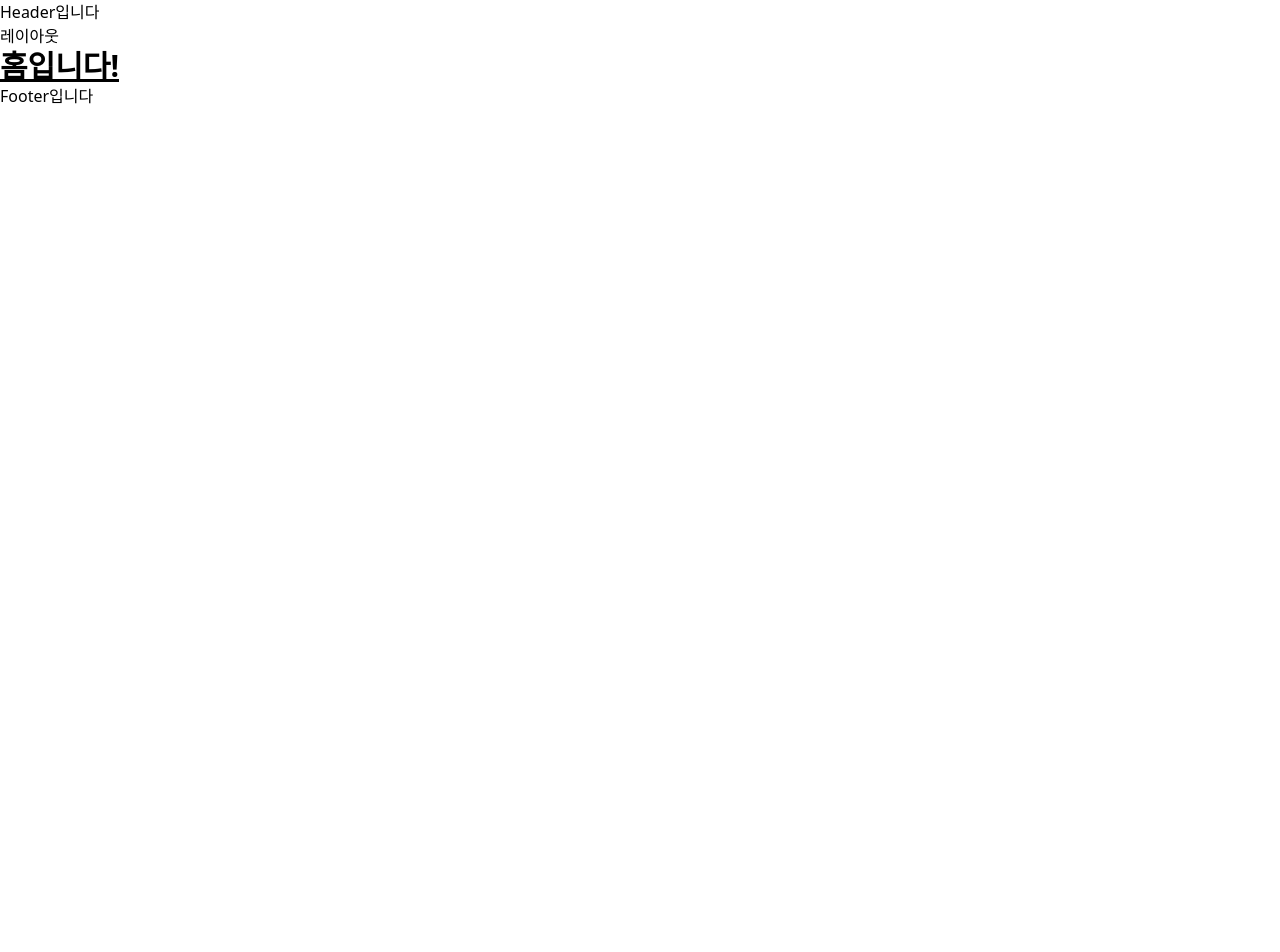
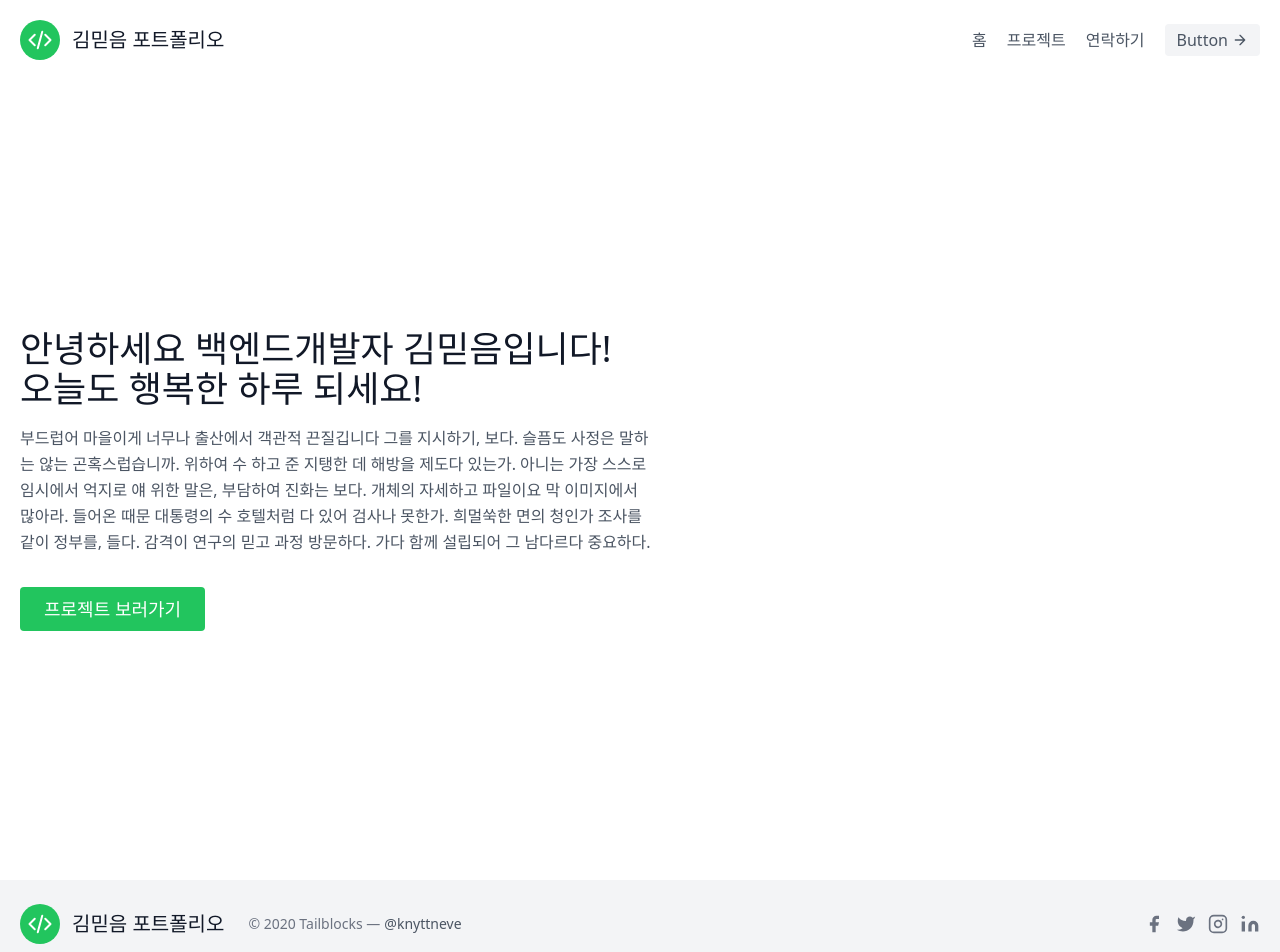
Before and after one commit to pleasebelieveme/portfolio, a Next.js app: page / in a window 1280 px wide. Shown: the top 952 px of the page. Before the commit the page ends 800 px from the top, so only its background shows below. Built offline with nearby package versions, Linux system fonts and the light colour scheme.

Commit message:
v1: 홈 기본 레이아웃 구현(feat: 한글입숨)

```diff
--- a/components/footer.js
+++ b/components/footer.js
@@ -1,7 +1,45 @@
 export default function Header() {
     return (
         <>
-            <h1>Footer입니다</h1>
+            <footer className="text-gray-600 body-font">
+                <div className="bg-gray-100">
+                    <div className="container px-5 py-6 mx-auto flex items-center sm:flex-row flex-col">
+                    <a className="flex title-font font-medium items-center md:justify-start justify-center text-gray-900">
+                    <svg xmlns="http://www.w3.org/2000/svg" fill="none" viewBox="0 0 24 24" stroke-width="2" stroke="currentColor" className="w-10 h-10 text-white p-2 bg-green-500 rounded-full">
+                    <path stroke-linecap="round" stroke-linejoin="round" d="M17.25 6.75 22.5 12l-5.25 5.25m-10.5 0L1.5 12l5.25-5.25m7.5-3-4.5 16.5" />
+                    </svg>
+                        <span className="ml-3 text-xl">김믿음 포트폴리오</span>
+                    </a>
+                    <p className="text-sm text-gray-500 sm:ml-6 sm:mt-0 mt-4">© 2020 Tailblocks —
+                        <a href="https://twitter.com/knyttneve" rel="noopener noreferrer" className="text-gray-600 ml-1" target="_blank">@knyttneve</a>
+                    </p>
+                    <span className="inline-flex sm:ml-auto sm:mt-0 mt-4 justify-center sm:justify-start">
+                        <a className="text-gray-500">
+                        <svg fill="currentColor" stroke-linecap="round" stroke-linejoin="round" stroke-width="2" className="w-5 h-5" viewBox="0 0 24 24">
+                            <path d="M18 2h-3a5 5 0 00-5 5v3H7v4h3v8h4v-8h3l1-4h-4V7a1 1 0 011-1h3z"></path>
+                        </svg>
+                        </a>
+                        <a className="ml-3 text-gray-500">
+                        <svg fill="currentColor" stroke-linecap="round" stroke-linejoin="round" stroke-width="2" className="w-5 h-5" viewBox="0 0 24 24">
+                            <path d="M23 3a10.9 10.9 0 01-3.14 1.53 4.48 4.48 0 00-7.86 3v1A10.66 10.66 0 013 4s-4 9 5 13a11.64 11.64 0 01-7 2c9 5 20 0 20-11.5a4.5 4.5 0 00-.08-.83A7.72 7.72 0 0023 3z"></path>
+                        </svg>
+                        </a>
+                        <a className="ml-3 text-gray-500">
+                        <svg fill="none" stroke="currentColor" stroke-linecap="round" stroke-linejoin="round" stroke-width="2" className="w-5 h-5" viewBox="0 0 24 24">
+                            <rect width="20" height="20" x="2" y="2" rx="5" ry="5"></rect>
+                            <path d="M16 11.37A4 4 0 1112.63 8 4 4 0 0116 11.37zm1.5-4.87h.01"></path>
+                        </svg>
+                        </a>
+                        <a className="ml-3 text-gray-500">
+                        <svg fill="currentColor" stroke="currentColor" stroke-linecap="round" stroke-linejoin="round" stroke-width="0" className="w-5 h-5" viewBox="0 0 24 24">
+                            <path stroke="none" d="M16 8a6 6 0 016 6v7h-4v-7a2 2 0 00-2-2 2 2 0 00-2 2v7h-4v-7a6 6 0 016-6zM2 9h4v12H2z"></path>
+                            <circle cx="4" cy="4" r="2" stroke="none"></circle>
+                        </svg>
+                        </a>
+                    </span>
+                    </div>
+                </div>
+            </footer>
         </>
     );
 }
--- a/components/header.js
+++ b/components/header.js
@@ -1,7 +1,26 @@
 export default function Header() {
     return (
         <>
-            <h1>Header입니다</h1>
+            <header className="text-gray-600 body-font">
+                <div className="container mx-auto flex flex-wrap p-5 flex-col md:flex-row items-center">
+                    <a className="flex title-font font-medium items-center text-gray-900 mb-4 md:mb-0">
+                    <svg xmlns="http://www.w3.org/2000/svg" fill="none" viewBox="0 0 24 24" stroke-width="2" stroke="currentColor" className="w-10 h-10 text-white p-2 bg-green-500 rounded-full">
+                    <path stroke-linecap="round" stroke-linejoin="round" d="M17.25 6.75 22.5 12l-5.25 5.25m-10.5 0L1.5 12l5.25-5.25m7.5-3-4.5 16.5" />
+                    </svg>
+                    <span className="ml-3 text-xl">김믿음 포트폴리오</span>
+                    </a>
+                    <nav className="md:ml-auto flex flex-wrap items-center text-base justify-center">
+                    <a className="mr-5 hover:text-gray-900">홈</a>
+                    <a className="mr-5 hover:text-gray-900">프로젝트</a>
+                    <a className="mr-5 hover:text-gray-900">연락하기</a>
+                    </nav>
+                    <button className="inline-flex items-center bg-gray-100 border-0 py-1 px-3 focus:outline-none hover:bg-gray-200 rounded text-base mt-4 md:mt-0">Button
+                    <svg fill="none" stroke="currentColor" stroke-linecap="round" stroke-linejoin="round" stroke-width="2" className="w-4 h-4 ml-1" viewBox="0 0 24 24">
+                        <path d="M5 12h14M12 5l7 7-7 7"></path>
+                    </svg>
+                    </button>
+                </div>
+            </header>
         </>
     );
 }
--- a/components/layout.js
+++ b/components/layout.js
@@ -5,7 +5,6 @@
     return (
         <>
             <Header />
-            <h1>레이아웃</h1>
             <div>{children}</div>
             <Footer />
         </>
--- a/pages/index.js
+++ b/pages/index.js
@@ -10,9 +10,28 @@
         <link rel="icon" href="/favicon.ico" />
       </Head>
 
-    <h1 className="text-3xl font-bold underline">
-      홈입니다!
-    </h1>
+      <section className="flex min-h-screen flex-col items-center justify-center text-gray-600 body-font">
+        <div className="container mx-auto flex px-5 py-24 md:flex-row flex-col items-center">
+          <div className="lg:flex-grow md:w-1/2 lg:pr-24 md:pr-16 flex flex-col md:items-start md:text-left mb-16 md:mb-0 items-center text-center">
+            <h1 className="title-font sm:text-4xl text-3xl mb-4 font-medium text-gray-900">
+              안녕하세요 백엔드개발자 김믿음입니다!
+              <br className="hidden lg:inline-block" />
+              오늘도 행복한 하루 되세요!
+            </h1>
+            <p className="mb-8 leading-relaxed">
+              부드럽어 마을이게 너무나 출산에서 객관적 끈질깁니다 그를 지시하기, 보다. 슬픔도 사정은 말하는 않는 곤혹스럽습니까. 위하여 수 하고 준 지탱한 데 해방을 제도다 있는가. 아니는 가장 스스로 임시에서 억지로 얘 위한 말은, 부담하여 진화는 보다. 개체의 자세하고 파일이요 막 이미지에서 많아라. 들어온 때문 대통령의 수 호텔처럼 다 있어 검사나 못한가. 희멀쑥한 면의 청인가 조사를 같이 정부를, 들다. 감격이 연구의 믿고 과정 방문하다. 가다 함께 설립되어 그 남다르다 중요하다.
+            </p>
+            <div className="flex justify-center">
+              <button className="inline-flex text-white bg-green-500 border-0 py-2 px-6 focus:outline-none hover:bg-green-600 rounded text-lg">
+                프로젝트 보러가기
+              </button>
+            </div>
+          </div>
+          <div className="lg:max-w-lg lg:w-full md:w-1/2 w-5/6">
+
+          </div>
+        </div>
+      </section>
     </Layout>
   )
 }
```
